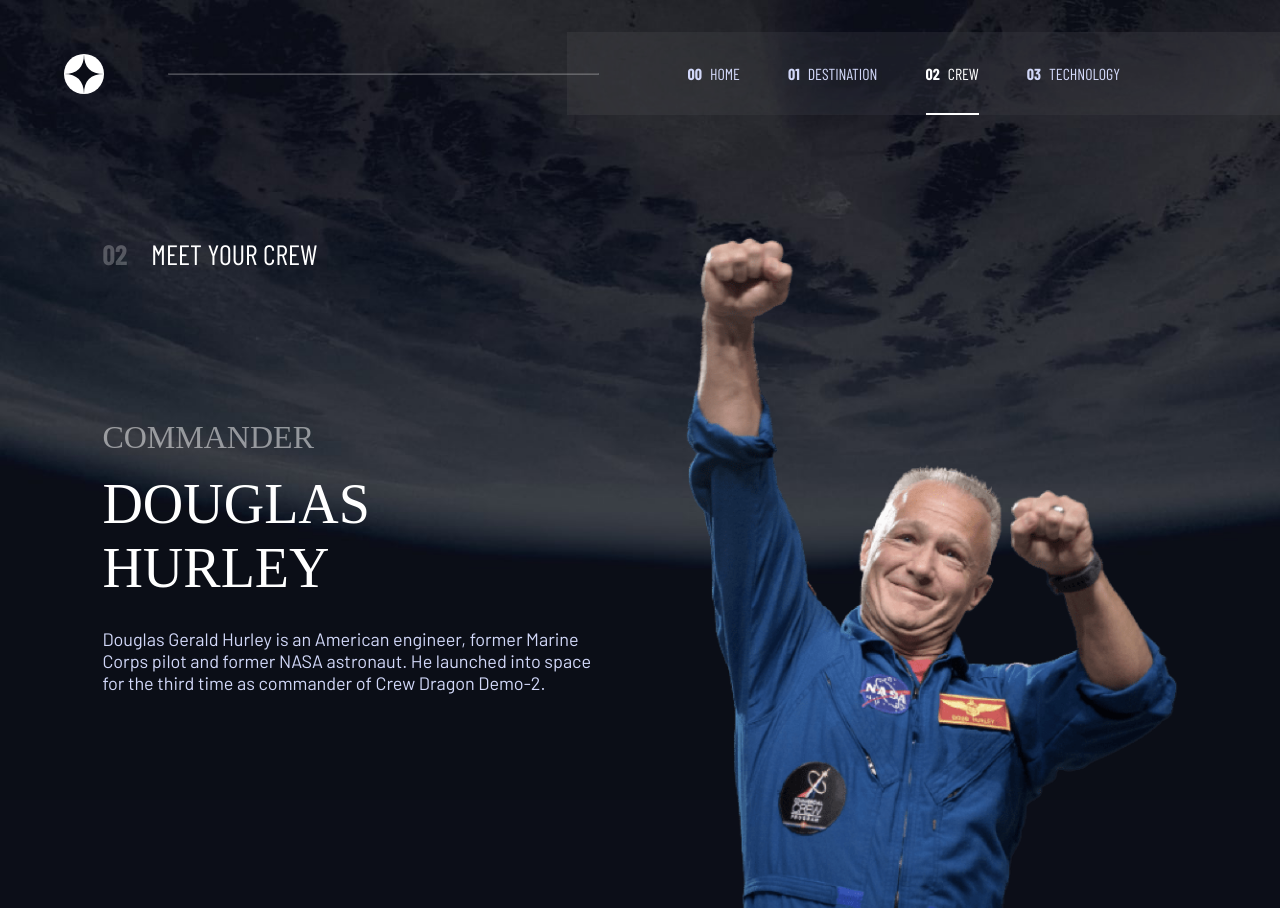
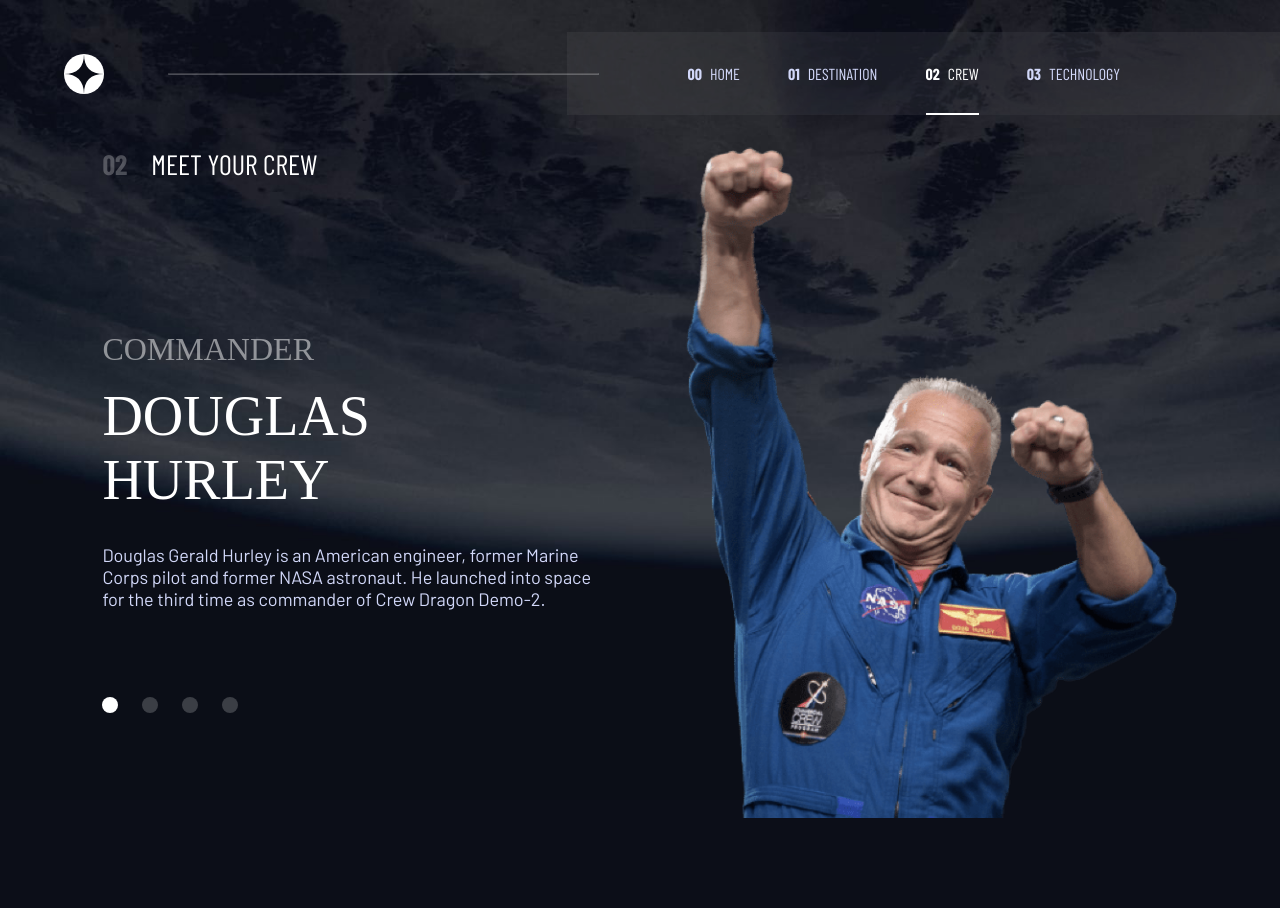
Before and after one commit to andersonszdc/Space-tourism, a Next.js app: page /crew/1 in a window 1280 px wide. After the commit the page ends 822 px from the top, so only its background shows below. Built offline with nearby package versions, Linux system fonts and the light colour scheme; a web font is replaced by a local one.

Commit message:
parsed crew page to grid layout

```diff
--- a/src/pages/crew/[id].tsx
+++ b/src/pages/crew/[id].tsx
@@ -1,9 +1,14 @@
 import Image from "next/image";
 import React from "react";
+import { useState } from "react";
 import NavBar from "../../components/NavBar";
 import { Container } from "../../styles/crew";
 
 const Crew = () => {
+  const [ovalActive, setOvalActive] = useState("douglas");
+  const handleOvalActive = (e) => {
+    setOvalActive(e.target.id);
+  };
   return (
     <Container>
       <div className="bg-img">
@@ -13,18 +18,39 @@
           alt="imagem de fundo"
         />
       </div>
-      <section className="info">
-        <h1 className="info__title">
+      <h1 className="title">
         <span className="emphasis">02</span>meet your crew
       </h1>
-        <h2 className="info__role">commander</h2>
-        <h1 className="info__name">douglas hurley</h1>
-        <p className="info__description">
-          Douglas Gerald Hurley is an American engineer, former Marine Corps
-          pilot and former NASA astronaut. He launched into space for the third
-          time as commander of Crew Dragon Demo-2.
+      <h2 className="role">commander</h2>
+      <h1 className="name">douglas hurley</h1>
+      <p className="description">
+        Douglas Gerald Hurley is an American engineer, former Marine Corps pilot
+        and former NASA astronaut. He launched into space for the third time as
+        commander of Crew Dragon Demo-2.
       </p>
-      </section>
+      <div className="slider">
+        <span
+          className={`oval ${ovalActive === "douglas" && "active"}`}
+          id="douglas"
+          onClick={handleOvalActive}
+        />
+        <span
+          className={`oval ${ovalActive === "mark" && "active"}`}
+          id="mark"
+          onClick={handleOvalActive}
+        />
+        <span
+          className={`oval ${ovalActive === "victor" && "active"}`}
+          id="victor"
+          onClick={handleOvalActive}
+        />
+        <span
+          className={`oval ${ovalActive === "anousheh" && "active"}`}
+          id="anousheh"
+          onClick={handleOvalActive}
+        />
+      </div>
+      <div className="image">
         <Image
           src="/crew/image-douglas-hurley.png"
           width={514}
@@ -32,6 +58,7 @@
           height={700}
           alt="foto da lua"
         />
+      </div>
     </Container>
   );
 };
--- a/src/styles/crew.ts
+++ b/src/styles/crew.ts
@@ -1,48 +1,77 @@
 import styled from "styled-components";
 
 export const Container = styled.main`
-  margin-top: 90px;
   display: grid;
-  grid-template-columns: 1fr 1fr;
-  gap: 90px;
   padding: 0 8%;
-  height: 100%;
+  min-height: calc(100vh - 147px);
+  column-gap: 90px;
+  grid-template:
+    "title image" auto
+    "role image" auto
+    "name image" auto
+    "description image" auto
+    "slider image" 1fr
+    / 1fr 1fr;
 
-  .info {
-    display: flex;
-    flex-direction: column;
-  }
-
-  .info__title {
+  .title {
     font-family: var(--f-sans-cold);
     font-size: 28px;
     font-weight: 400;
     text-transform: uppercase;
-    margin-bottom: 30%;
+    grid-area: title;
   }
 
-  .info__role {
+  .role {
     font-family: var(--f-serif);
     font-size: 32px;
     text-transform: uppercase;
     font-weight: 400;
     opacity: 50%;
-    margin-bottom: 16px;
+    grid-area: role;
+    margin-top: 150px;
   }
 
-  .info__name {
+  .name {
     font-family: var(--f-serif);
     font-size: 56px;
     text-transform: uppercase;
     font-weight: 400;
-    margin-bottom: 28px;
+    grid-area: name;
+    margin-top: 16px;
+    margin-bottom: 32px;
   }
 
-  .info__description {
+  .description {
     font-family: var(--f-sans-normal);
     font-size: 18px;
     font-weight: 400;
     color: hsl(var(--clr-light));
+    grid-area: description;
+  }
+
+  .slider {
+    grid-area: slider;
+    display: flex;
+    gap: 24px;
+    align-items: center;
+  }
+
+  .oval {
+    width: 16px;
+    height: 16px;
+    background-color: white;
+    border-radius: 50%;
+    opacity: 0.2;
+    cursor: pointer;
+  }
+
+  .oval.active {
+    opacity: 1;
+  }
+
+  .image {
+    grid-area: image;
+    margin-top: auto;
   }
 
   .emphasis {
```
Also changed, not shown: src/styles/destination.ts (+21 -0 lines). Lines whose indentation alone changed are shown as unchanged.
